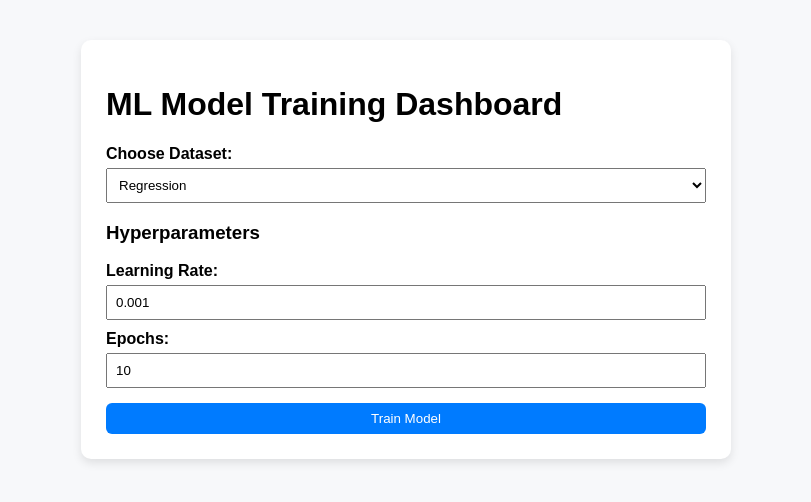
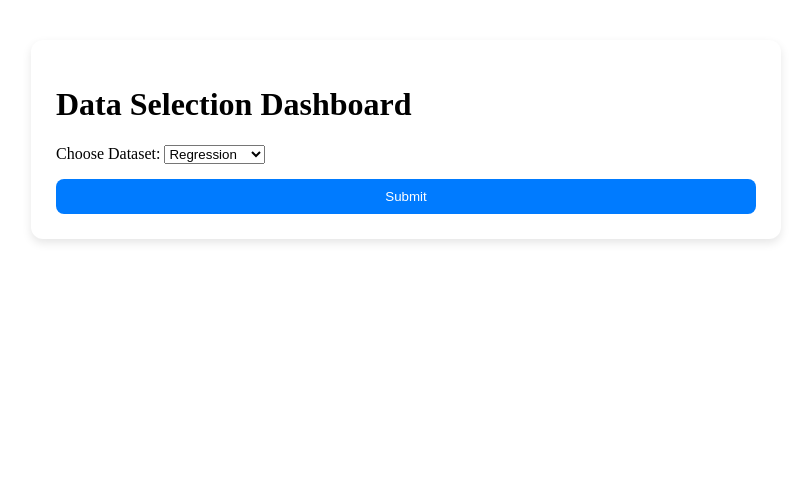
Before and after one commit to Gokul0Krishna/selenium_java, a Flask app: page / in a window 1280 px wide. Shown: the top 502 px of the page, without its empty margins (234-1045 px from the left). Run offline with Flask 3, Linux system fonts and the light colour scheme.

Commit message:
closing shop for the day

```diff
--- a/year3/app.py
+++ b/year3/app.py
@@ -1,5 +1,7 @@
-from flask import Flask, render_template, request, jsonify
-import os
+from flask import Flask, render_template,request
+from reg import Regression
+from classi import Classification
+
 
 app = Flask(__name__)
 
@@ -7,5 +9,24 @@ app = Flask(__name__)
 def home():
     return render_template('index.html')
 
+
+@app.route('/Regression',methods=['GET', 'POST'])
+def regression():
+    obj = Regression()
+    traindl,testdl,valdl = obj.load_transform_data()
+    if request.method == 'POST':
+        epochs = int(request.form['epochs'])
+        learning_rate = float(request.form['learning_rate'])
+        train_acc,train_loss,val_acc,val_loss = obj.train(traindl=traindl,valdl=valdl,epoches=epochs,learing_rate=learning_rate)
+        train_plot_path,val_plot_path = obj.plot_train_val(train_loss=train_loss,train_acc=train_acc,val_acc=val_acc,val_loss=val_loss,epoches=epochs)
+        return render_template('regression.html',train_plot_path=train_plot_path,val_plot_path=val_plot_path,)
+
+    return render_template('regression.html')
+
+@app.route('/Classification')
+def classification():
+    return "<h2>You selected the Classification dataset!</h2>"
+
+
 if __name__ == '__main__':
     app.run()
--- a/year3/static/style.css
+++ b/year3/static/style.css
@@ -1,41 +1,40 @@
-body {
-  font-family: Arial, sans-serif;
-  background: #f7f8fa;
-  margin: 0;
-  padding: 40px;
-}
-
 .container {
-  background: white;
-  max-width: 600px;
-  margin: auto;
+  max-width: 700px;
+  margin: 40px auto;
   padding: 25px;
-  border-radius: 10px;
+  background: #fff;
+  border-radius: 12px;
   box-shadow: 0 4px 10px rgba(0,0,0,0.1);
 }
 
-label {
+form label {
   display: block;
   margin-top: 10px;
   font-weight: bold;
 }
 
-input, select, button {
+form input {
+  width: 100%;
+  padding: 8px;
   margin-top: 5px;
-  padding: 8px;
-  width: 100%;
-  box-sizing: border-box;
 }
 
 button {
-  background: #007BFF;
+  margin-top: 15px;
+  padding: 10px;
+  width: 100%;
+  background-color: #007bff;
+  border: none;
   color: white;
-  border: none;
-  border-radius: 6px;
+  border-radius: 8px;
   cursor: pointer;
-  margin-top: 15px;
 }
 
 button:hover {
-  background: #0056b3;
+  background-color: #0056b3;
 }
+
+.plot-section {
+  margin-top: 20px;
+  text-align: center;
+}
--- a/year3/templates/index.html
+++ b/year3/templates/index.html
@@ -6,7 +6,7 @@
 </head>
 <body>
   <div class="container">
-    <h1>ML Model Training Dashboard</h1>
+    <h1>Data Selection Dashboard</h1>
 
     <label for="dataset">Choose Dataset:</label>
     <select id="dataset">
@@ -14,43 +14,14 @@
       <option value="Classification">Classification</option>
     </select>
 
-    <h3>Hyperparameters</h3>
-    <label>Learning Rate:</label>
-    <input type="number" id="lr" value="0.001" step="0.0001"><br>
-
-    <label>Epochs:</label>
-    <input type="number" id="epochs" value="10"><br>
-
-    <button id="train-btn">Train Model</button>
-
-    <div id="output"></div>
-    <img id="plot" src="" alt="Plot will appear here" style="display:none; margin-top:20px;">
+    <button id="method_selection">Submit</button>
   </div>
 
   <script>
-    document.getElementById('train-btn').addEventListener('click', async () => {
-      const dataset = document.getElementById('dataset').value;
-      const lr = parseFloat(document.getElementById('lr').value);
-      const epochs = parseInt(document.getElementById('epochs').value);
-
-      const response = await fetch('/train', {
-        method: 'POST',
-        headers: { 'Content-Type': 'application/json' },
-        body: JSON.stringify({
-          dataset: dataset,
-          hyperparams: { learning_rate: lr, epochs: epochs }
-        })
-      });
-
-      const result = await response.json();
-      document.getElementById('output').innerHTML = `
-        <p><strong>Status:</strong> ${result.status}</p>
-        <p><strong>Accuracy:</strong> ${result.metrics.accuracy}</p>
-        <p><strong>Loss:</strong> ${result.metrics.loss}</p>
-      `;
-      const plot = document.getElementById('plot');
-      plot.src = result.plot_url;
-      plot.style.display = 'block';
+    document.getElementById('method_selection').addEventListener('click', () => {
+      const choice = document.getElementById('dataset').value;
+      // Redirect the user to /<choice> endpoint
+      window.location.href = `/${choice}`;
     });
   </script>
 </body>
```
Also changed, not shown: year3/reg.py (+30 -1 lines), year3/templates/regression.html (added, +36 -0 lines).
